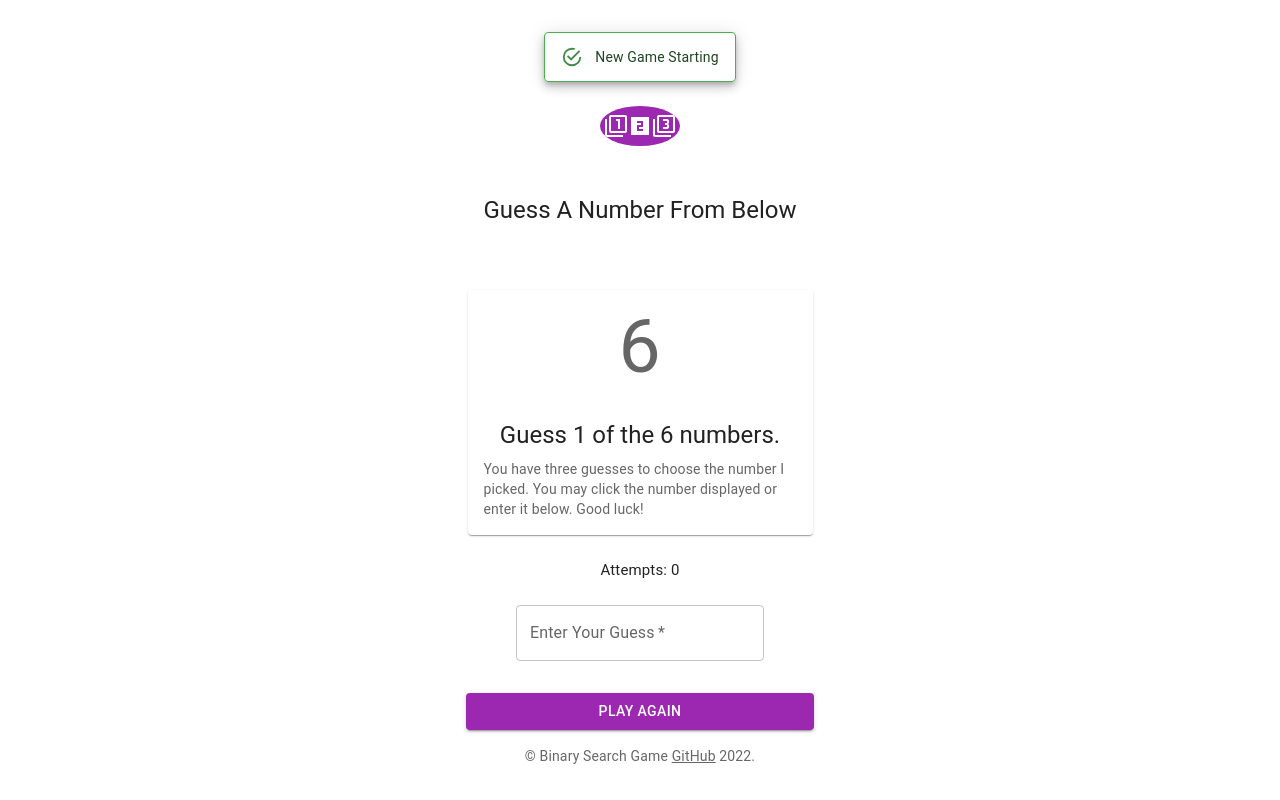
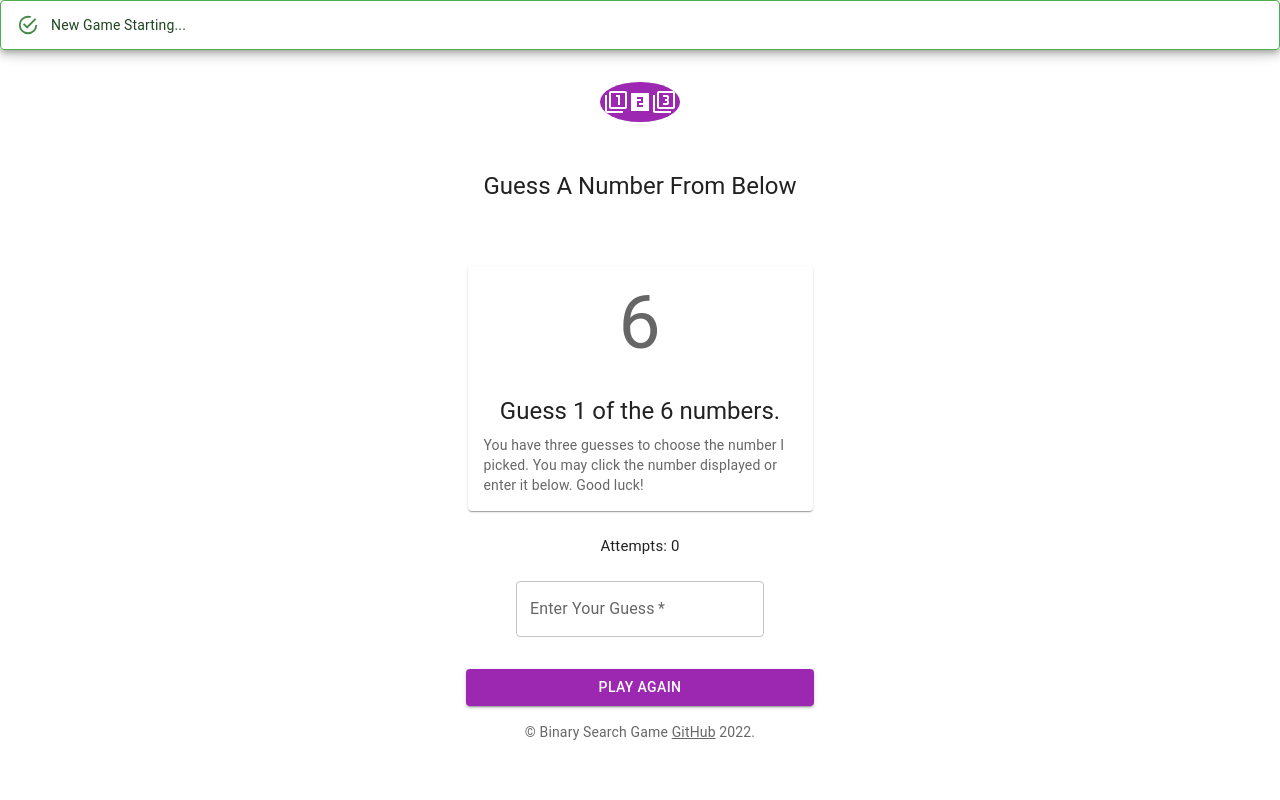
Before and after one commit to rlondon3/guess-num-game, a React (Create React App) app in the folder binary-search-game/binary-search-game/: page / in a window 1280 px wide. Both pictures are taken after a click on the button "PLAY AGAIN". Built offline with nearby package versions, Linux system fonts and the light colour scheme.

Commit message:
add border success, border warning for win and loss.

```diff
--- a/binary-search-game/binary-search-game/src/App.js
+++ b/binary-search-game/binary-search-game/src/App.js
@@ -26,7 +26,7 @@ function App() {
 
   const numberArr = [...new Set(numberArr1)].sort(sorter); // Remove duplicates and sort the array
   const winningNum = get_random(numberArr); //Establish a winning number
-  const newGame = <MuiAlert elevation={6} variant="outlined" sx={{ mb: 3}}>New Game Starting</MuiAlert>;
+  const newGame = <MuiAlert elevation={6} variant="outlined" sx={{ mb: 3}}>New Game Starting...</MuiAlert>;
 
 function get_random (arr) {
     return arr[Math.floor((Math.random()*arr.length))];
@@ -78,16 +78,12 @@ function binarySearch(arr, item ) {
     setOpen(true)
     setTimeout(() => {
       window.location.reload(false);
-    }, 3000)
+    }, 1000)
   }
 
-  React.useEffect(() => {
-    setTimeout(() => {
-      setOpen(false)
-    }, 3000)
-  }, [open])
-
   return (
+    <>
+    {open === true && newGame}
     <Container component="main" maxWidth="xs">
       <Box
           sx={{
@@ -97,7 +93,7 @@ function binarySearch(arr, item ) {
             alignItems: 'center',
           }}
         >
-        {open === true && newGame}
+
         <Avatar sx={{ mb: 3, bgcolor: 'secondary.main', width: '20%' }}>
               <Filter1Icon />
               <LooksTwoSharpIcon />
@@ -120,6 +116,7 @@ function binarySearch(arr, item ) {
         />
      </Box>
     </Container>
+    </>
   );
 }
 
--- a/binary-search-game/binary-search-game/src/components/game.jsx
+++ b/binary-search-game/binary-search-game/src/components/game.jsx
@@ -61,9 +61,7 @@ function Github(props) {
           alert2={alert2}
           round={round}
           numbers={numberArr}
-          winner={winningNum}
           count={count}
-          setCount={setCount}
            />
           <Box component="form" onSubmit={(e) => handleSubmit(e)} noValidate sx={{ mt: 1 }}>
             <TextField
--- a/binary-search-game/binary-search-game/src/components/numbers.jsx
+++ b/binary-search-game/binary-search-game/src/components/numbers.jsx
@@ -5,7 +5,7 @@ import CardContent from '@mui/material/CardContent';
 import Typography from '@mui/material/Typography';
 import { CardActionArea } from '@mui/material';
 
-const Numbers = ({alert, alert2, round, numbers, winner, count, setCount, attempt}) => {
+const Numbers = ({alert, alert2, round, numbers, count, attempt}) => {
     const [index, setIndex] = React.useState(0);
 
 
@@ -19,10 +19,11 @@ const Numbers = ({alert, alert2, round, numbers, winner, count, setCount, attemp
         return () => clearInterval(change)
     }, [round]);
 
+    const border = (alert === true) ? '1px solid red' : (alert2 === true) ? '1px solid green' : ""
 
     return (
         <>
-        <Card sx={{ maxWidth: 345 }}>
+        <Card sx={{ maxWidth: 345 }} id='numberCard' style={{border: border }}>
         {alert === true && <Alert variant="filled" severity="error" sx={{justifyContent: "center"}} >
             Sorry, you've lost!
         </Alert>}
```
